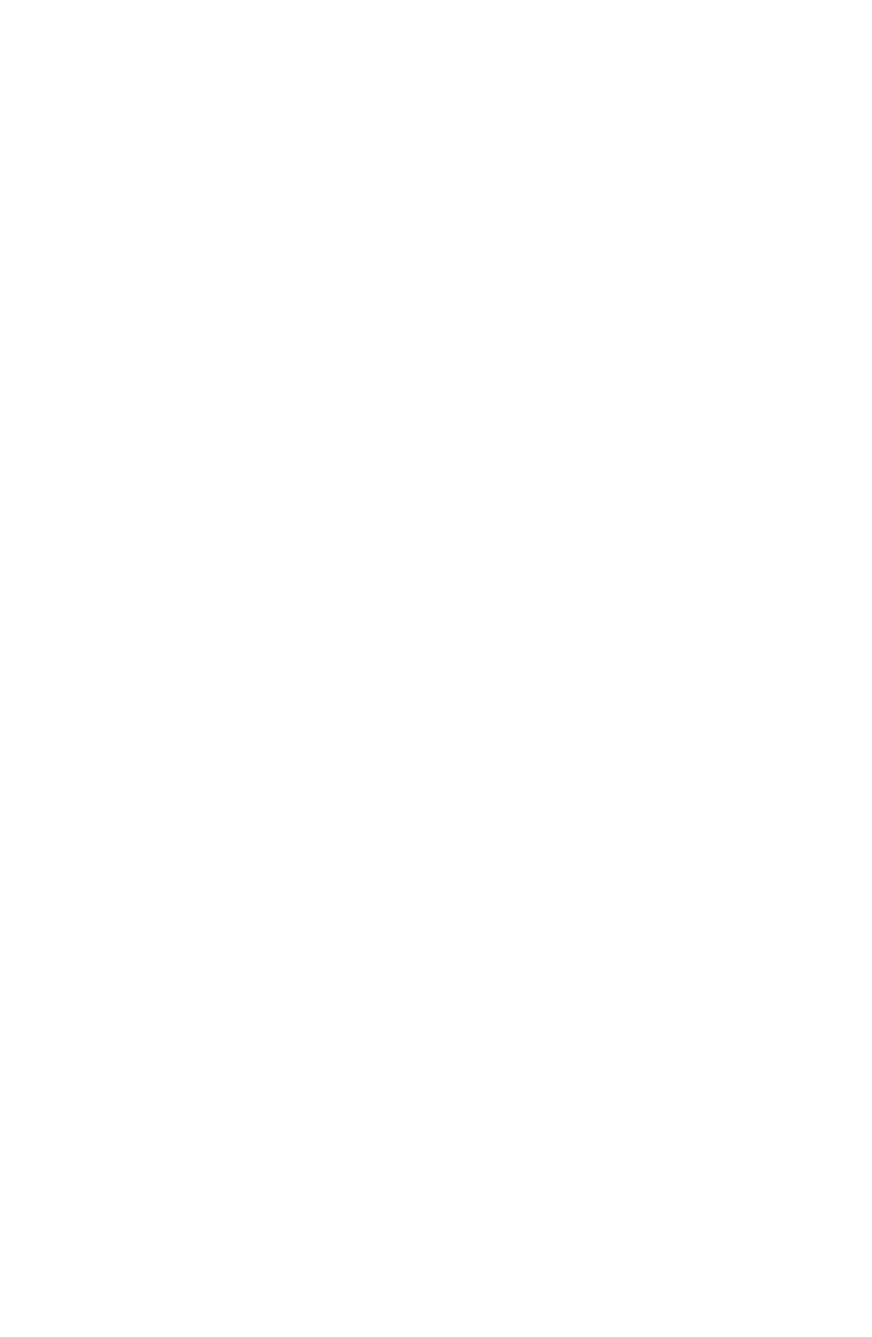
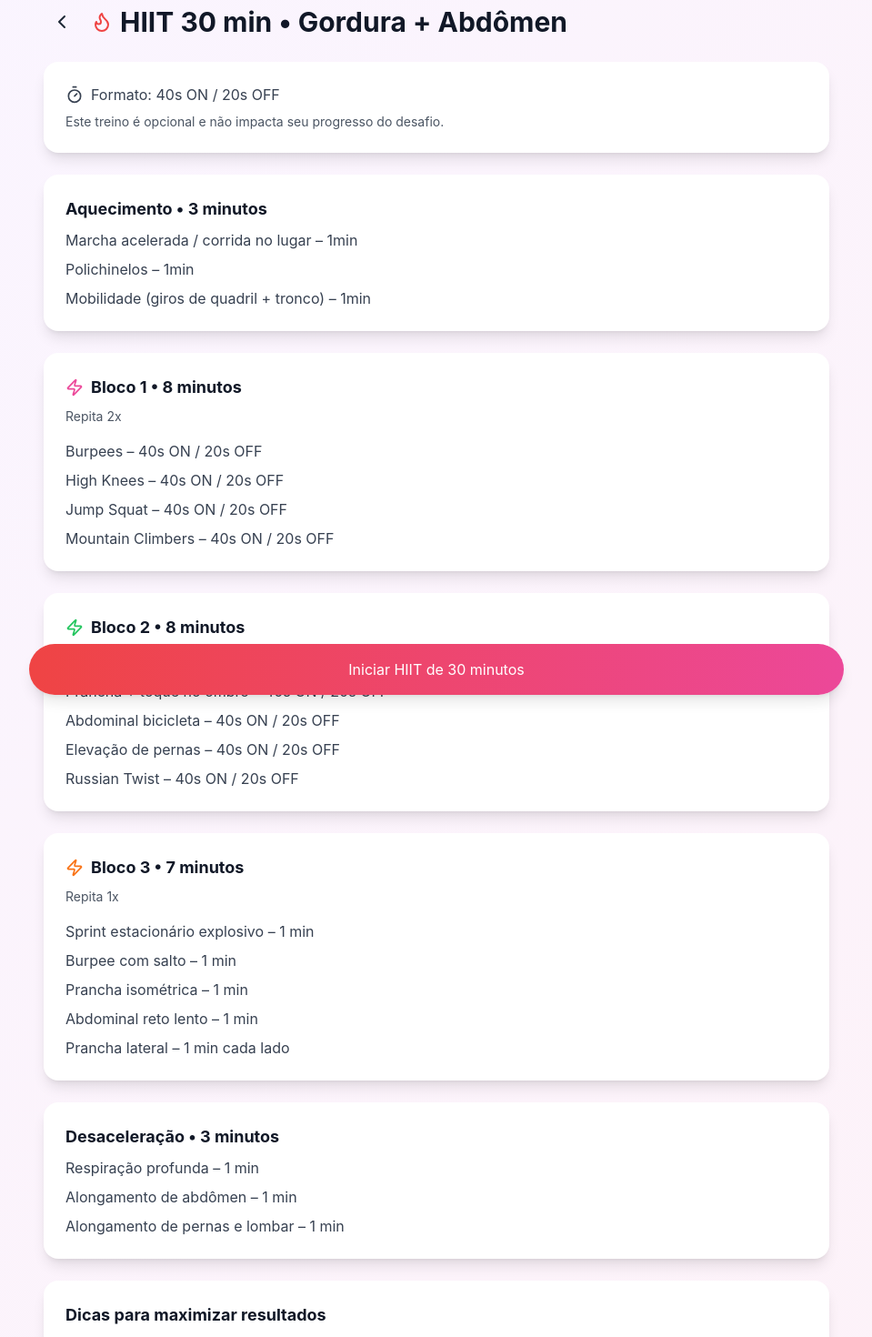
Before and after one commit to 0ataideJunior0/m, a React (Vite) app: page /hiit in a window 1280 px wide. Before the commit this address had no page. Shown: the part 20-1490 px from the top of the page at 91% size, without its empty margins (160-1119 px from the left). Before the commit the page ends 800 px from the top, so only its background shows below. Built offline with nearby package versions, Linux system fonts and the light colour scheme.

Commit message:
feat: add HIIT workout page and navigation
Add new HIIT workout page with detailed exercise routines and timings.
Include navigation to HIIT page from home screen and add route configuration.
The HIIT page includes warmup, workout blocks, cooldown sections and tips.

```diff
--- a/src/App.tsx
+++ b/src/App.tsx
@@ -8,6 +8,7 @@ import WorkoutDay from './pages/WorkoutDay'
 import Progress from './pages/Progress'
 import Profile from './pages/Profile'
 import Home from './pages/Home'
+import HIIT from './pages/HIIT'
 import PageTransition from './components/PageTransition'
 
 function App() {
@@ -48,6 +49,7 @@ function App() {
         <Route path="/register" element={<Register />} />
         <Route path="/profile" element={<Profile />} />
         <Route path="/home" element={<Home />} />
+        <Route path="/hiit" element={<HIIT />} />
         <Route path="/workout/:day" element={<WorkoutDay />} />
         <Route path="/progress" element={<Progress />} />
         <Route path="/" element={<Navigate to="/home" replace />} />
--- /dev/null
+++ b/src/pages/HIIT.tsx
@@ -0,0 +1,111 @@
+import { ChevronLeft, Flame, Timer, Zap } from 'lucide-react'
+import { useNavigate } from 'react-router-dom'
+
+export default function HIIT() {
+  const navigate = useNavigate()
+
+  return (
+    <div className="min-h-screen bg-gradient-to-br from-purple-50 to-pink-50">
+      <div className="max-w-4xl mx-auto px-4 py-6">
+        <div className="flex items-center mb-6">
+          <button onClick={() => navigate('/home')} className="mr-3 p-2 rounded-lg hover:bg-black/5 transition">
+            <ChevronLeft className="w-6 h-6 text-gray-800" />
+          </button>
+          <div className="flex items-center">
+            <Flame className="w-6 h-6 text-red-500 mr-2" />
+            <h1 className="text-2xl md:text-3xl font-bold text-gray-900">HIIT 30 min • Gordura + Abdômen</h1>
+          </div>
+        </div>
+
+        <div className="bg-white rounded-2xl shadow-lg p-6 mb-6">
+          <div className="flex items-center text-gray-700 mb-2">
+            <Timer className="w-5 h-5 mr-2" />
+            <span>Formato: 40s ON / 20s OFF </span>
+          </div>
+          <div className="text-sm text-gray-600">Este treino é opcional e não impacta seu progresso do desafio.</div>
+        </div>
+
+        <div className="bg-white rounded-2xl shadow-lg p-6 mb-6">
+          <div className="text-lg font-bold text-gray-900 mb-2">Aquecimento • 3 minutos</div>
+          <ul className="space-y-2 text-gray-700">
+            <li>Marcha acelerada / corrida no lugar – 1min</li>
+            <li>Polichinelos – 1min</li>
+            <li>Mobilidade (giros de quadril + tronco) – 1min</li>
+          </ul>
+        </div>
+
+        <div className="bg-white rounded-2xl shadow-lg p-6 mb-6">
+          <div className="flex items-center mb-2">
+            <Zap className="w-5 h-5 text-pink-500 mr-2" />
+            <div className="text-lg font-bold text-gray-900">Bloco 1 • 8 minutos</div>
+          </div>
+          <div className="text-sm text-gray-600 mb-4">Repita 2x</div>
+          <ul className="space-y-2 text-gray-700">
+            <li>Burpees – 40s ON / 20s OFF</li>
+            <li>High Knees – 40s ON / 20s OFF</li>
+            <li>Jump Squat – 40s ON / 20s OFF</li>
+            <li>Mountain Climbers – 40s ON / 20s OFF</li>
+          </ul>
+        </div>
+
+        <div className="bg-white rounded-2xl shadow-lg p-6 mb-6">
+          <div className="flex items-center mb-2">
+            <Zap className="w-5 h-5 text-green-500 mr-2" />
+            <div className="text-lg font-bold text-gray-900">Bloco 2 • 8 minutos</div>
+          </div>
+          <div className="text-sm text-gray-600 mb-4">Repita 2x</div>
+          <ul className="space-y-2 text-gray-700">
+            <li>Prancha + toque no ombro – 40s ON / 20s OFF</li>
+            <li>Abdominal bicicleta – 40s ON / 20s OFF</li>
+            <li>Elevação de pernas – 40s ON / 20s OFF</li>
+            <li>Russian Twist – 40s ON / 20s OFF</li>
+          </ul>
+        </div>
+
+        <div className="bg-white rounded-2xl shadow-lg p-6 mb-6">
+          <div className="flex items-center mb-2">
+            <Zap className="w-5 h-5 text-orange-500 mr-2" />
+            <div className="text-lg font-bold text-gray-900">Bloco 3 • 7 minutos</div>
+          </div>
+          <div className="text-sm text-gray-600 mb-4">Repita 1x</div>
+          <ul className="space-y-2 text-gray-700">
+            <li>Sprint estacionário explosivo – 1 min</li>
+            <li>Burpee com salto – 1 min</li>
+            <li>Prancha isométrica – 1 min</li>
+            <li>Abdominal reto lento – 1 min</li>
+            <li>Prancha lateral – 1 min cada lado</li>
+          </ul>
+        </div>
+
+        <div className="bg-white rounded-2xl shadow-lg p-6 mb-6">
+          <div className="text-lg font-bold text-gray-900 mb-2">Desaceleração • 3 minutos</div>
+          <ul className="space-y-2 text-gray-700">
+            <li>Respiração profunda – 1 min</li>
+            <li>Alongamento de abdômen – 1 min</li>
+            <li>Alongamento de pernas e lombar – 1 min</li>
+          </ul>
+        </div>
+
+        <div className="bg-white rounded-2xl shadow-lg p-6 mb-24">
+          <div className="text-lg font-bold text-gray-900 mb-2">Dicas para maximizar resultados</div>
+          <ul className="space-y-2 text-gray-700">
+            <li>Mantenha sempre a intensidade alta nos intervalos ON.</li>
+            <li>Hidrate-se bem antes e depois.</li>
+            <li>Execute o treino de 3 a 5x por semana.</li>
+          </ul>
+        </div>
+
+        <div className="fixed left-0 right-0 bottom-0 bg-transparent p-4">
+          <div className="max-w-4xl mx-auto">
+            <button
+              onClick={() => navigate('/home')}
+              className="w-full bg-gradient-to-r from-red-500 to-pink-500 text-white py-4 rounded-full shadow-lg hover:from-red-600 hover:to-pink-600 transition-transform duration-300 hover:scale-[1.02] active:scale-95"
+            >
+              Iniciar HIIT de 30 minutos
+            </button>
+          </div>
+        </div>
+      </div>
+    </div>
+  )
+}
--- a/src/pages/Home.tsx
+++ b/src/pages/Home.tsx
@@ -2,7 +2,7 @@ import { useEffect, useMemo, useState } from 'react'
 import { useNavigate } from 'react-router-dom'
 import { useAuthStore } from '../store/authStore'
 import { getUserProgress, getCurrentDay, getWorkoutByDay } from '../utils/workouts'
-import { Dumbbell, Share2, Trophy, Calendar, TrendingUp } from 'lucide-react'
+import { Dumbbell, Share2, Trophy, Calendar, TrendingUp, Flame } from 'lucide-react'
 import { UserProgress, Workout } from '../types'
 
 export default function Home() {
@@ -125,6 +125,20 @@ export default function Home() {
           </button>
         </div>
 
+        <div className="bg-white rounded-2xl shadow-lg p-6 mb-6">
+          <div className="flex items-center mb-2">
+            <Flame className="w-5 h-5 text-red-500 mr-2" />
+            <div className="text-xl font-bold text-gray-900">HIIT Opcional • Gordura + Abdômen</div>
+          </div>
+          <p className="text-gray-700">30 minutos no formato 40s ON / 20s OFF. Ideal para quem deseja acelerar a queima de gordura.</p>
+          <button
+            onClick={() => navigate('/hiit')}
+            className="mt-4 w-full bg-gradient-to-r from-red-500 to-pink-500 text-white py-3 rounded-xl shadow-md hover:from-red-600 hover:to-pink-600 transition transform hover:scale-[1.01] active:scale-95"
+          >
+            Ver Treino HIIT Opcional
+          </button>
+        </div>
+
         <div className="grid grid-cols-1 md:grid-cols-2 gap-4">
           <button
             onClick={() => navigate('/progress')}
```
